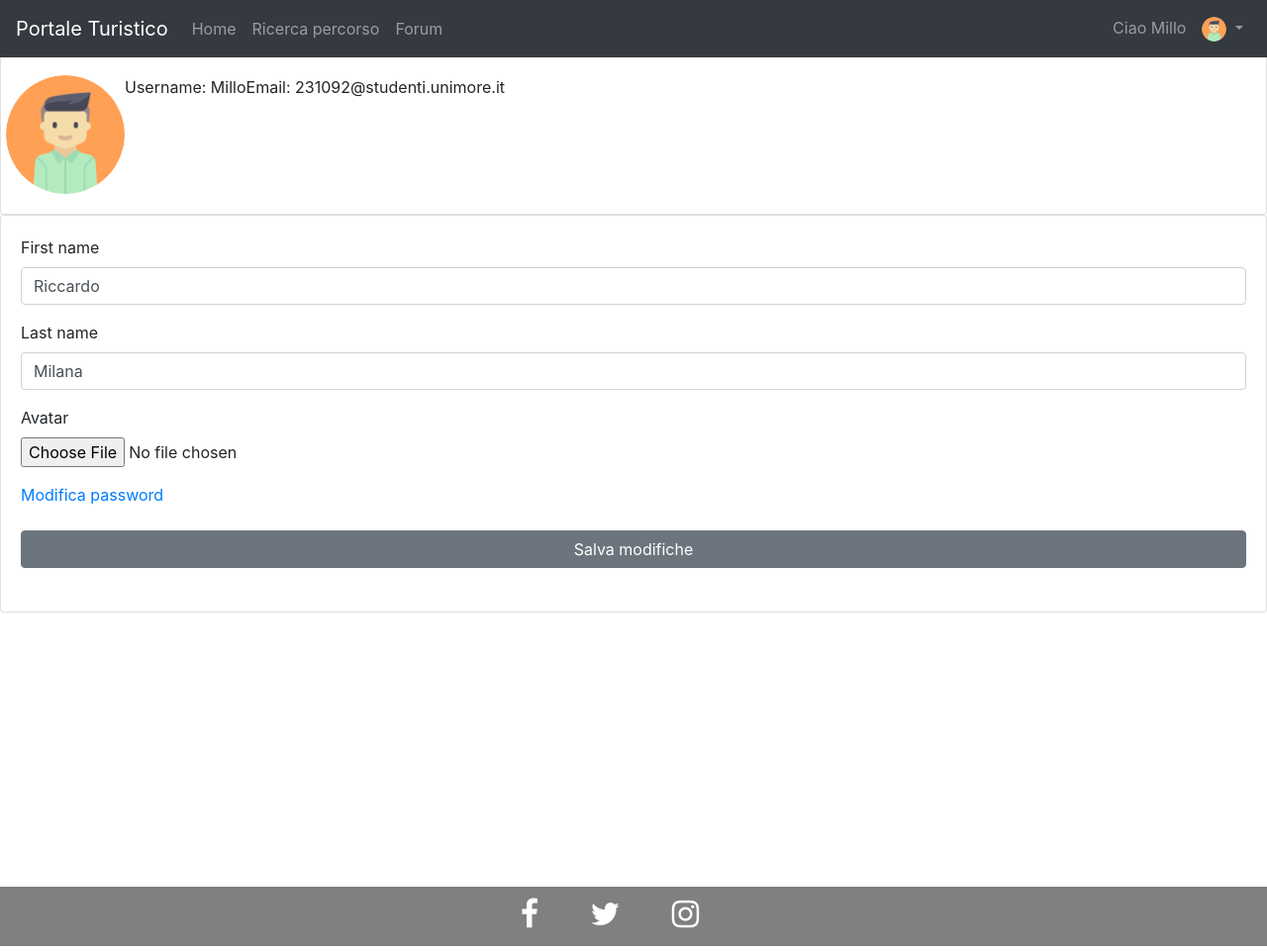
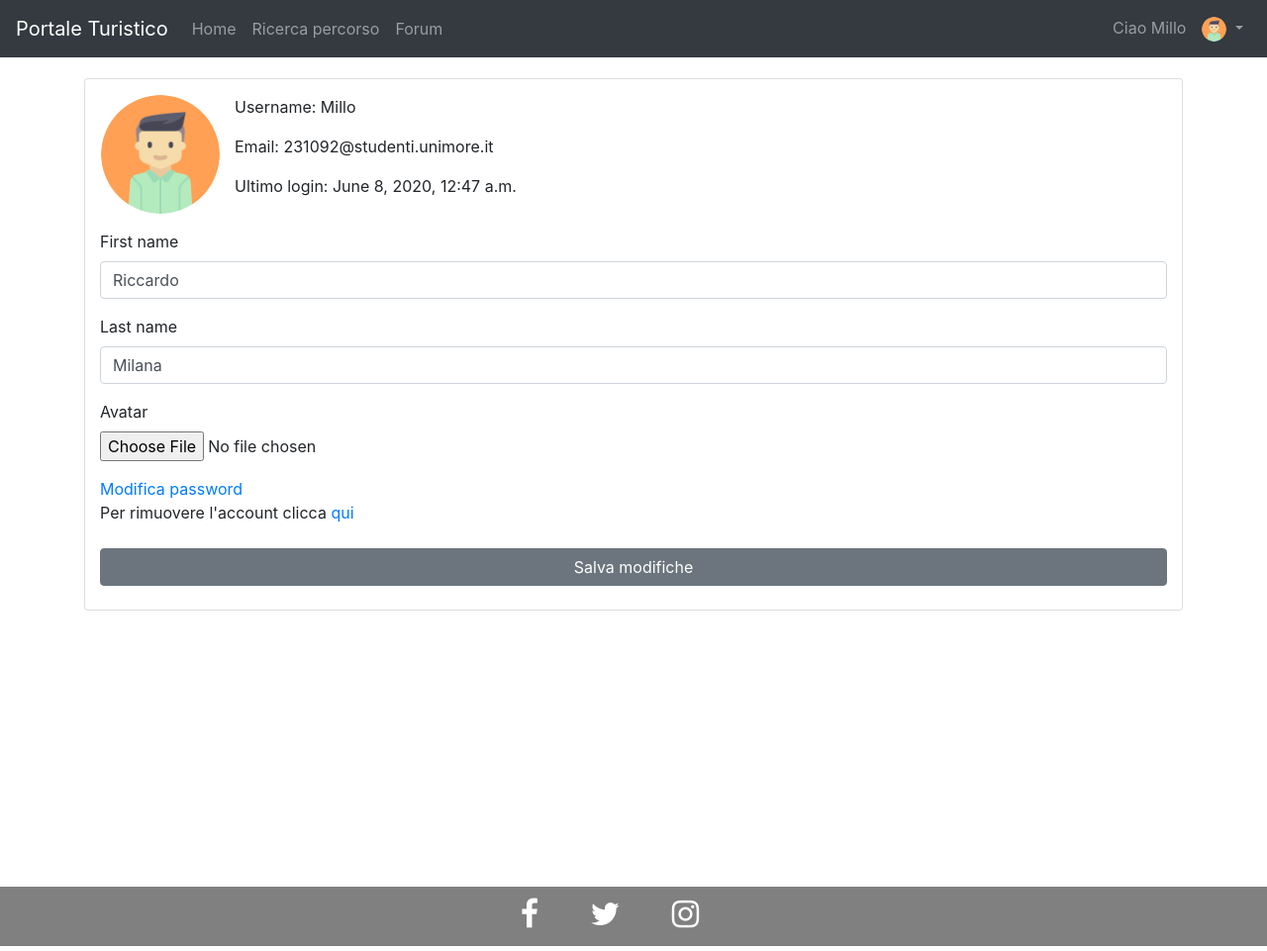
Before and after one commit to milanariccardo/portale_turistico, a Django app: page /user_settings/3/ in a window 1280 px wide. Shown: the whole page at 99% size. Run offline with Django 3.2, Linux system fonts and the light colour scheme; data comes from the database, SQL or seed files in the repository; both versions use the stored data as it was after the commit; some libraries are stand-ins or nearby versions.

Commit message:
end profile

```diff
--- a/portaleTuristico/settings.py
+++ b/portaleTuristico/settings.py
@@ -104,7 +104,7 @@ AUTH_PASSWORD_VALIDATORS = [
 
 LANGUAGE_CODE = 'en-us'
 
-TIME_ZONE = 'UTC'
+TIME_ZONE = 'CET'
 
 USE_I18N = True
 
--- a/userManagement/templates/updateSettings.html
+++ b/userManagement/templates/updateSettings.html
@@ -4,24 +4,48 @@
 {% block title %}Impostazioni utente{% endblock %}
 
 {% block slideshow %}
-    <div class="card" >
-        <div class="card-body">
-            <div class="row">
-                <img class="rounded-circle" width="120" height="120" src="{{ user.profile.avatar.url}}">
+
+    <div class="container py-4">
+        <div class="card">
+            <div class="col-md-12">
+                <div class="row py-3 px-3">
+                    <img class="rounded-circle" width="120" height="120" src="{{ user.profile.avatar.url }}">
+                    <div class="col">
                         <p>Username: {{ user.username }}</p>
                         <p>Email: {{ user.email }}</p>
+                        <p>Ultimo login: {{ user.last_login }}
+                    </div>
+                </div>
+                <form action="" method="post" enctype="multipart/form-data">
+                    {% csrf_token %}
+                    {{ form|crispy }}
+
+                    <a href="{% url 'change_password' %}">Modifica password</a>
+
+                    <p>Per rimuovere l'account clicca <a href="#" data-target="#removeModal" data-toggle="modal">qui</a>
+                    </p>
+
+                    <div class="modal fade" id="removeModal" tabindex="-1" role="dialog"
+                         aria-labelledby="exampleModalLabel" aria-hidden="true">
+                        <div class="modal-dialog modal-dialog-centered">
+                            <div class="modal-content">
+                                <div class="modal-header">
+                                    <button type="button" class="close" data-dismiss="modal" aria-label="Close">
+                                        <span aria-hidden="true">&times;</span>
+                                    </button>
+                                </div>
+                                <div class="modal-body" style="text-align: center">
+                                    <p>Sei sicuro di voler rimuovere il tuo account?</p>
+                                    <p>(la mail utilizzata non sarà più valida per una seconda iscrizione)</p>
+                                </div>
+                                <div class="modal-footer">
+                                    <button type="button" class="btn btn-secondary" data-dismiss="modal">No</button>
+                                    <a class="btn btn-secondary" href="{% url 'removeAccount' %}" role="button">Si</a>
+                                </div>
                             </div>
                         </div>
                     </div>
 
-    </div>
-    <div class="card">
-        <div class="card-body">
-            <form action="" method="post" enctype="multipart/form-data">
-                {% csrf_token %}
-                {{ form|crispy }}
-                <a href="{% url 'change_password'%}">Modifica password</a>
-{#                <img class="rounded-circle" width="120" height="120" src="{{ user.profile.avatar.url}}">#}
                     {% if messages %}
                         {% for message in messages %}
                             <div class="alert alert-success" role="alert">
@@ -36,4 +60,5 @@
                 </form>
             </div>
         </div>
+    </div>
 {% endblock %}
--- a/userManagement/urls.py
+++ b/userManagement/urls.py
@@ -9,6 +9,8 @@ urlpatterns = [
     path('registration/confirm/', views.confirmRegistration, name='confirmRegistration'),
     path('user_settings/<int:pk>/', UpdateUserSettings.as_view(), name='userSettings'),
     path('password/', views.change_password, name='change_password'),
+    path('remove_account/', views.removeAccount, name='removeAccount'),
+
     # Path per il reset della password
     path('reset_password/', auth_view.PasswordResetView.as_view(template_name="registration/passwordReset.html"),
          name='reset_password'),
--- a/userManagement/views.py
+++ b/userManagement/views.py
@@ -1,4 +1,3 @@
-
 from django.contrib.auth import login, update_session_auth_hash
 from django.contrib import messages
 from django.contrib.auth.forms import PasswordChangeForm
@@ -13,6 +12,7 @@ from django.views.generic import CreateView, UpdateView
 from userManagement.forms import SignupForm, UpdateUserSettingsForm
 
 accountActivationToken = PasswordResetTokenGenerator()
+
 
 class Registration(CreateView):
     form_class = SignupForm
@@ -78,6 +78,7 @@ class UpdateUserSettings(UpdateView):
     def get_success_url(self):
         return reverse('userSettings', kwargs={'pk': self.request.user.pk})
 
+
 def change_password(request):
     if request.method == 'POST':
         form = PasswordChangeForm(request.user, request.POST)
@@ -93,3 +94,10 @@ def change_password(request):
     return render(request, 'changePassword.html', {
         'form': form
     })
+
+
+def removeAccount(request):
+    user = request.user
+    user.is_active = False
+    user.save()
+    return redirect('homepage')
```
Also changed, not shown: userManagement/templates/changePassword.html (+7 -4 lines), db.sqlite3, media/user_1/prova.jpg (added). Lines whose indentation alone changed are shown as unchanged.
